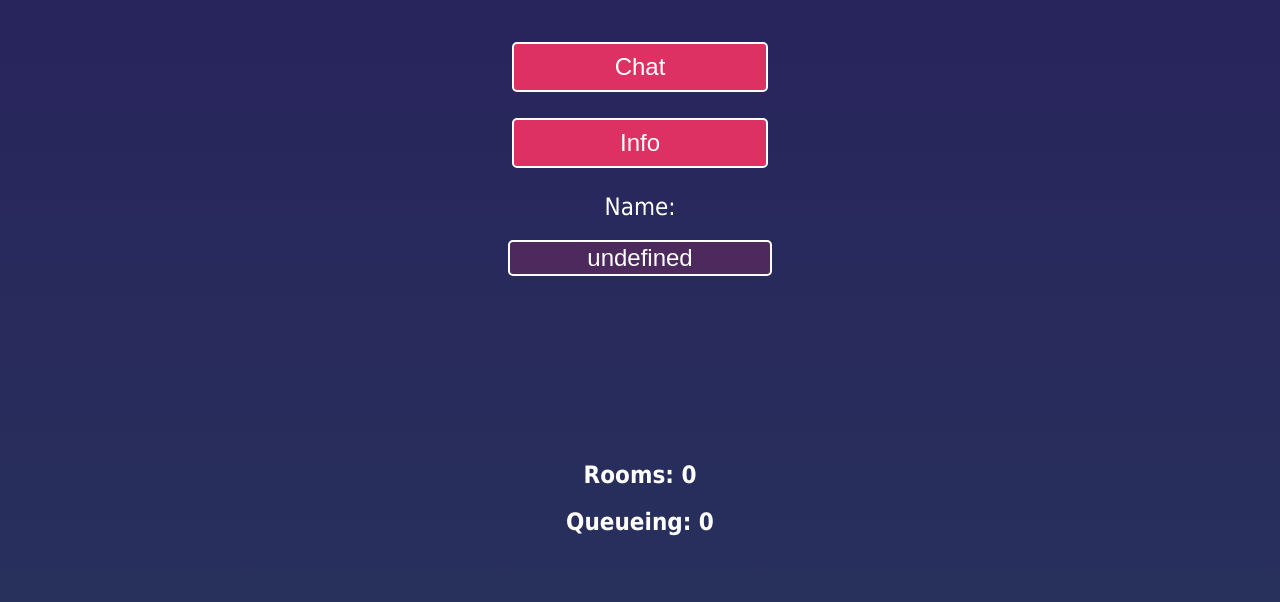
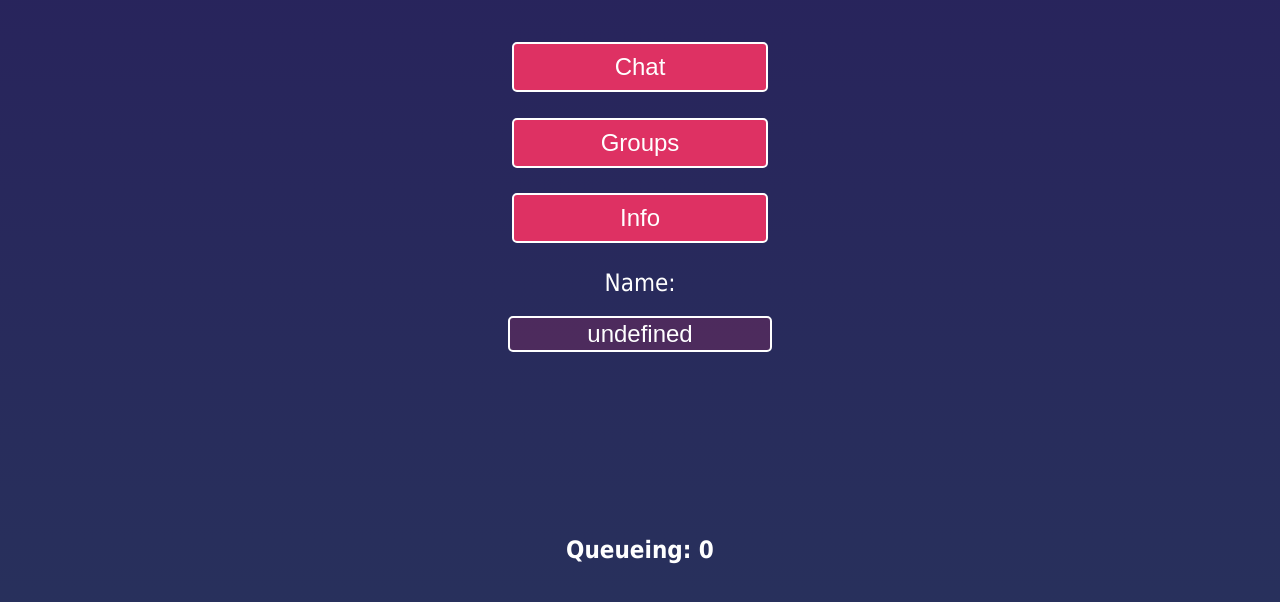
Before and after one commit to EasyLemonJuice/CloseChat, a plain HTML site: page index.html in a window 1280 px wide. Shown: the part 110-712 px from the top of the page. Drawn offline with Linux system fonts and the light colour scheme; no server answers.

Commit message:
Update index.html

```diff
--- a/index.html
+++ b/index.html
@@ -16,12 +16,13 @@
 
       <ul class = "buttons">
         <li><button id = "chat" class = "UIbutton">Chat</button></li>
+        <li><button onclick = "window.location.href='groups.html'" class = "UIbutton">Groups</button></li>
         <li><button onclick = "window.location.href='info.html'" class = "UIbutton">Info</button></li>
+
         <li><label class = "UIlabel">Name:</label><br><br><input maxlength="20" id = "name" class = "UIinput"></input></li>
         <br><br><br><br><br><br>
         <li><h1 class = "error"></h1></li>
       </ul>
-      <h2 id = "online">Rooms: 0</h2>
       <h2 id = "queueing">Queueing: 0</h2>
     </center>
 
```
